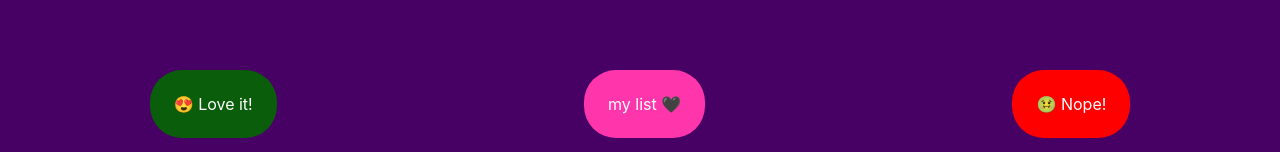
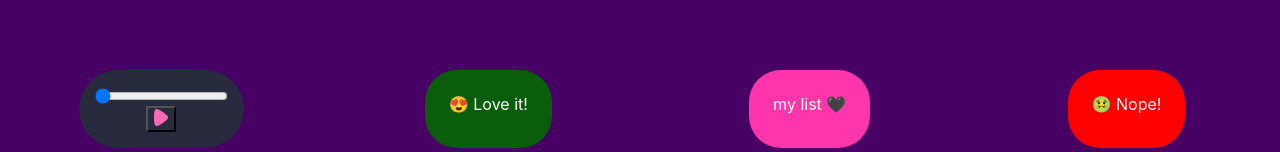
Before and after one commit to SilviaBarcellini/nukebox, a Next.js app: page /tracks/metallica_the-unforgiven in a window 1280 px wide. Shown: the part 755-907 px from the top of the page. Built offline with nearby package versions, Linux system fonts and the light colour scheme.

Commit message:
✨ add  react audio player

```diff
--- a/components/playing.tsx
+++ b/components/playing.tsx
@@ -4,6 +4,7 @@ type Props = {
   imgSrc: string;
   song: string;
   artist: string;
+  audioSrc: string;
   /* audioSrc = string; */
 };
 
@@ -16,4 +17,5 @@ type Props = {
       <div className={styles.song}>{song}</div>
     </div>
   );
+  still needs some extra fix
 } */
--- /dev/null
+++ b/components/react-audioplayer.tsx
@@ -0,0 +1,60 @@
+import { useEffect, useRef, useState } from "react";
+import styles from "../styles/ReactAudioPlayer.module.css";
+
+type Props = {
+  src: string;
+};
+//function, it "extracts" src from properties
+export default function AudioPlayer({ src }: Props) {
+  /* return <audio controls src={src} />; */
+  //this is our new audio source that it's going to be played
+  const audioRef = useRef(new Audio(src));
+  const intervalRef = useRef<NodeJS.Timeout>();
+  const [isPlaying, setIsPlaying] = useState(false);
+  const [progress, setProgress] = useState(0);
+
+  const audioElement = audioRef.current;
+
+  useEffect(() => {
+    if (isPlaying) {
+      audioElement.play();
+      intervalRef.current = setInterval(() => {
+        setProgress(audioElement.currentTime);
+      }, 2000); //aktualisiert jede 2 sekunden
+    } else {
+      clearInterval(intervalRef.current);
+      audioElement.pause();
+    }
+  }, [isPlaying]);
+
+  return (
+    <div className={styles.audioPlayer}>
+      <input
+        className={styles.duration}
+        type="range"
+        min="0"
+        max={audioElement.duration}
+        value={progress}
+      />
+      <button className={styles.btn} onClick={() => setIsPlaying(!isPlaying)}>
+        <img src={isPlaying ? "/pause.svg" : "/play.svg"} />
+      </button>
+    </div>
+  );
+}
+
+/* import //new css file (greetings)
+
+export default function AudioPlayer() {
+  return (
+    <audio
+      className={styles.audioPlayer}
+      controls
+      src="/media/cc0-audio/t-rex-roar.mp3"
+      //properties
+    >
+      Your browser does not support the
+      <code>audio</code> element.
+    </audio>
+  );
+} */
--- a/pages/index.tsx
+++ b/pages/index.tsx
@@ -19,7 +19,7 @@ export default function Home() {
       setTracks(newTracks);
     });
   }, []);
-  //end commit commit fetch tracks from api (*)
+  //end commit fetch (*)
 
   const trackItems = tracks.map((track) => (
     <Link href={`/tracks/${track.id}`} key={track.id}>
--- a/pages/tracks/[id].tsx
+++ b/pages/tracks/[id].tsx
@@ -2,6 +2,7 @@ import { useRouter } from "next/router";
 import { useEffect, useState } from "react";
 import { APITrack, getTrack } from "../../utils/api";
 import styles from "../../styles/[id].module.css";
+import ReactAudioPlayer from "../../components/react-audioplayer";
 
 export default function Track() {
   const router = useRouter();
@@ -26,6 +27,7 @@ export default function Track() {
   //const trackItem = (
   //  <nowPlaying img={track.imgSrc‚} song={track.song} artist={track.artist} />
   //);
+  //still needs some extra fix
 
   return (
     <div className={styles.pageContainer}>
@@ -44,6 +46,7 @@ export default function Track() {
         </div>
       </main>
       <footer className={styles.footer}>
+        <ReactAudioPlayer src={track.audioSrc} />
         <a className={styles.love} href="">
           😍 Love it!
         </a>
--- a/server/db.json
+++ b/server/db.json
@@ -4,25 +4,29 @@
       "id": "scooter_paul-is-dead",
       "imgSrc": "https://images.unsplash.com/photo-1613473060226-dd81153a63db?ixid=MXwxMjA3fDB8MHxlZGl0b3JpYWwtZmVlZHwyfHx8ZW58MHx8fA%3D%3D&ixlib=rb-1.2.1&auto=format&fit=crop&w=500&q=60",
       "song": "Paul is Dead",
-      "artist": "Scooter"
+      "artist": "Scooter",
+      "audioSrc": "https://files.freemusicarchive.org/storage-freemusicarchive-org/music/KBOO/The_Underscore_Orkestra/No_Money_No_Honey_All_We_Got_Is_Us/The_Underscore_Orkestra_-_02_-_Blue_Draggish.mp3"
     },
     {
       "id": "metallica_the-unforgiven",
       "imgSrc": "https://images.unsplash.com/photo-1593642532842-98d0fd5ebc1a?ixid=MXwxMjA3fDF8MHxlZGl0b3JpYWwtZmVlZHwxfHx8ZW58MHx8fA%3D%3D&ixlib=rb-1.2.1&auto=format&fit=crop&w=500&q=60",
       "song": "The Unforgiven",
-      "artist": "Metallica"
+      "artist": "Metallica",
+      "audioSrc": "https://files.freemusicarchive.org/storage-freemusicarchive-org/music/KBOO/The_Underscore_Orkestra/No_Money_No_Honey_All_We_Got_Is_Us/The_Underscore_Orkestra_-_02_-_Blue_Draggish.mp3"
     },
     {
       "id": "song_2",
       "imgSrc": "https://images.unsplash.com/photo-1534526616154-3e2202293a08?ixid=MXwxMjA3fDB8MHxzZWFyY2h8M3x8aW5kaWV8ZW58MHx8MHw%3D&ixlib=rb-1.2.1&auto=format&fit=crop&w=600&q=60",
       "song": "Song 2",
-      "artist": "Blur"
+      "artist": "Blur",
+      "audioSrc": "https://files.freemusicarchive.org/storage-freemusicarchive-org/music/KBOO/The_Underscore_Orkestra/No_Money_No_Honey_All_We_Got_Is_Us/The_Underscore_Orkestra_-_02_-_Blue_Draggish.mp3"
     },
     {
       "id": "yellow",
       "imgSrc": "https://images.unsplash.com/photo-1513151233558-d860c5398176?ixid=MXwxMjA3fDB8MHxzZWFyY2h8Mnx8Y2VsZWJyYXRpb258ZW58MHx8MHw%3D&ixlib=rb-1.2.1&auto=format&fit=crop&w=600&q=60",
       "song": "Yellow",
-      "artist": "Coldplay"
+      "artist": "Coldplay",
+      "audioSrc": "https://files.freemusicarchive.org/storage-freemusicarchive-org/music/KBOO/The_Underscore_Orkestra/No_Money_No_Honey_All_We_Got_Is_Us/The_Underscore_Orkestra_-_02_-_Blue_Draggish.mp3"
     }
   ]
 }
--- a/styles/Home.module.css
+++ b/styles/Home.module.css
@@ -9,12 +9,6 @@
   display: block;
 }
 
-/* .card {
-  background-color: deeppink;
-  margin-left: 2em;
-}
- */
-
 .list {
   margin: 0;
   padding: 0;
--- /dev/null
+++ b/styles/ReactAudioPlayer.module.css
@@ -0,0 +1,14 @@
+.btn {
+  background: none;
+}
+.audioPlayer {
+  background: #282a3d;
+  padding: 5%;
+  border-radius: 40px;
+  display: grid;
+  justify-items: center;
+}
+
+.duration {
+  width: 100%;
+}
--- a/utils/api.ts
+++ b/utils/api.ts
@@ -5,7 +5,7 @@ export type APITrack = {
   imgSrc: string;
   song: string;
   artist: string;
-  //audioSrc:
+  audioSrc: string;
 };
 
 //export asyncfunction "getTrack"
```
Also changed, not shown: public/pause.svg (added), public/play.svg (added).
